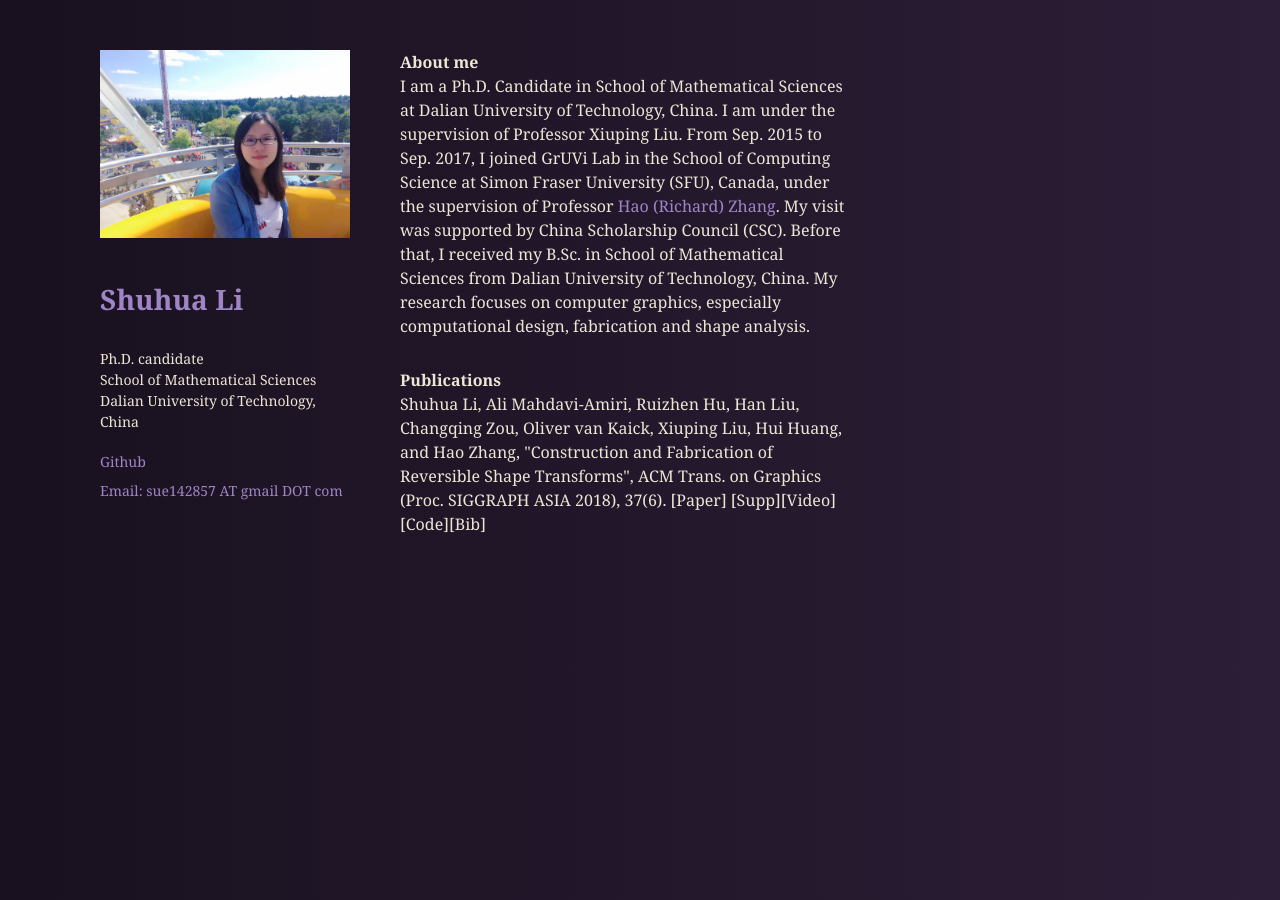
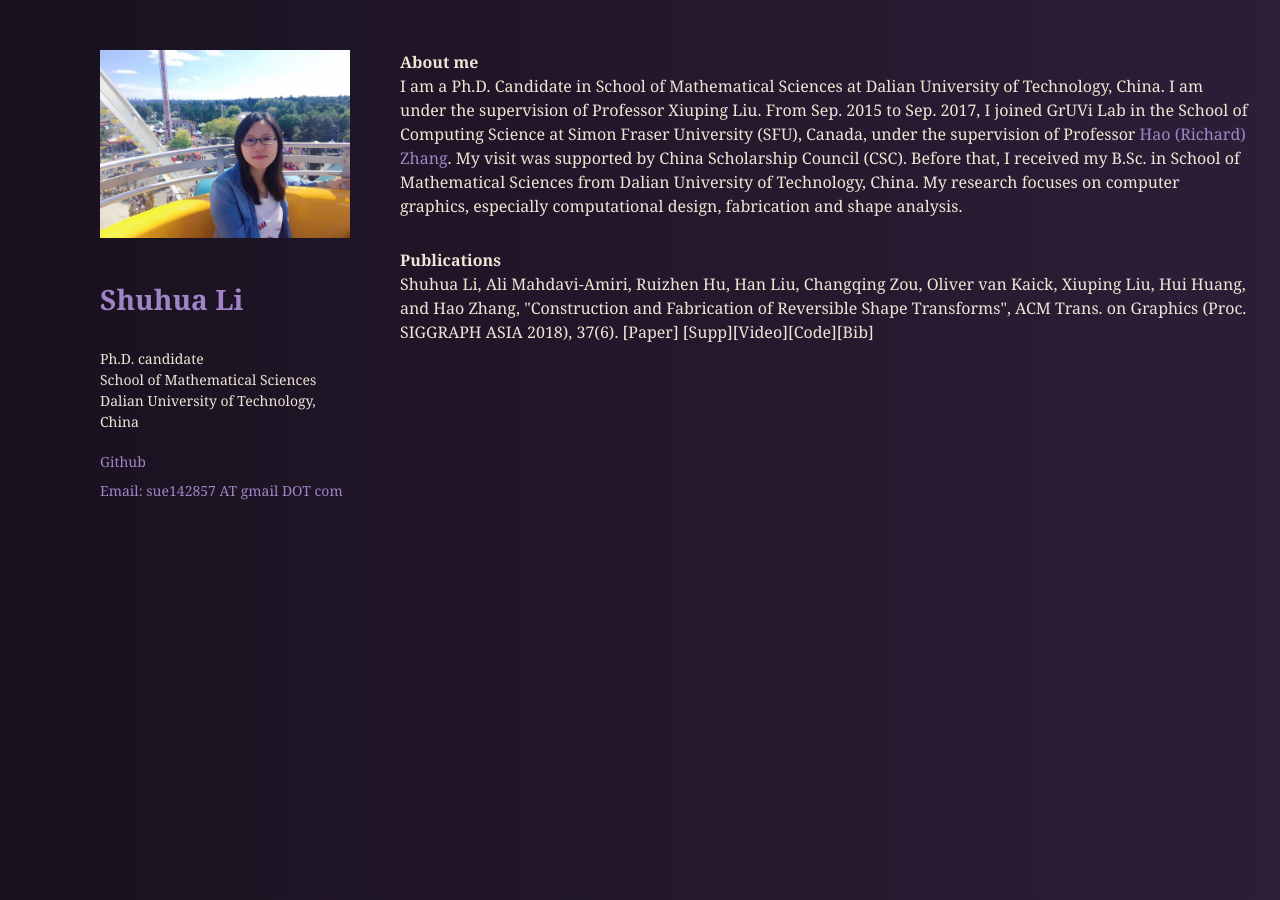
Before and after one commit to sergiokopplin/violet, a Jekyll site: the page built from index.html, in a window 1280 px wide. Built offline with Jekyll 4.4.1, drawn with Linux system fonts in a browser that asks for light colours.

Commit message:
Update section.sass

```diff
--- a/_sass/section.sass
+++ b/_sass/section.sass
@@ -13,7 +13,7 @@
 
 .content p
   margin-bottom: 30px
-  width: 500px
+  width: 900px
 
 .content p strong
   font-weight: 600
```
